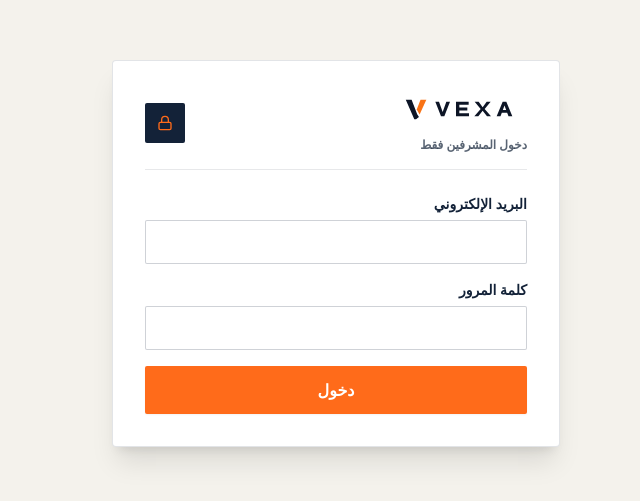
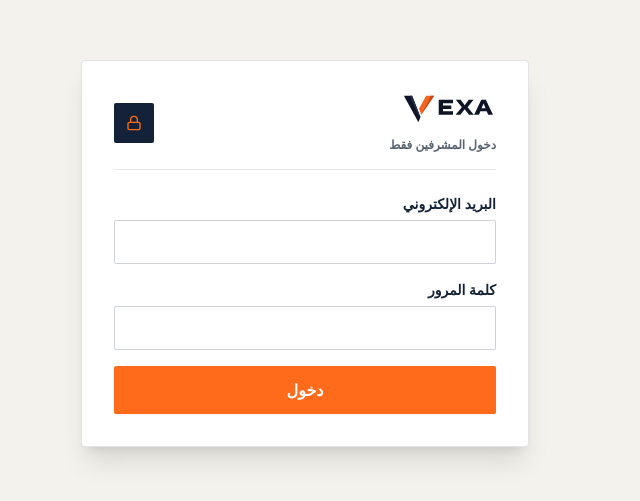
Before and after one commit to abdallahalnagar188/vexa-winter-store, a React (Vite) app: page /admin/login in a window 1280 px wide. Shown: the part 147-648 px from the top of the page, without its empty margins (473-1113 px from the left). Built offline with nearby package versions, Linux system fonts and the light colour scheme; no server answers.

Commit message:
feat: replace VEXA logo with new integrated [V]EXA brand mark across app

```diff
--- a/src/features/admin/layout/Sidebar.tsx
+++ b/src/features/admin/layout/Sidebar.tsx
@@ -46,7 +46,7 @@ export function Sidebar({ onNavigate }: { onNavigate?: () => void }) {
               onClick={onNavigate}
               className={({ isActive }) =>
                 cn(
-                  'flex min-h-11 items-center justify-between rounded-xl px-3.5 text-sm font-bold transition-colors',
+                  'flex min-h-11 items-center justify-between rounded-[2px] px-3.5 text-sm font-bold transition-colors',
                   isActive
                     ? 'bg-[#FF6B1A] text-white shadow-sm'
                     : 'text-[#F4F2EC]/85 hover:bg-[#1C314E]',
@@ -58,7 +58,7 @@ export function Sidebar({ onNavigate }: { onNavigate?: () => void }) {
                 <span>{item.label}</span>
               </span>
               {item.badge && newOrders.length > 0 && (
-                <span className="rounded-full bg-[#132238] px-2 py-0.5 font-display text-xs font-extrabold text-[#FF6B1A] ring-1 ring-[#FF6B1A]">
+                <span className="rounded-[2px] bg-[#132238] px-2 py-0.5 font-display text-xs font-extrabold text-[#FF6B1A] ring-1 ring-[#FF6B1A]">
                   {newOrders.length}
                 </span>
               )}
@@ -71,7 +71,7 @@ export function Sidebar({ onNavigate }: { onNavigate?: () => void }) {
         href="/"
         target="_blank"
         rel="noopener noreferrer"
-        className="mt-4 flex min-h-10 items-center justify-center gap-2 rounded-xl border border-[#F4F2EC]/25 text-xs font-bold text-[#F4F2EC] hover:border-[#FF6B1A] hover:text-[#FF6B1A]"
+        className="mt-4 flex min-h-10 items-center justify-center gap-2 rounded-[2px] border border-[#F4F2EC]/25 text-xs font-bold text-[#F4F2EC] hover:border-[#FF6B1A] hover:text-[#FF6B1A]"
       >
         <ExternalLink className="h-3.5 w-3.5" />
         <span>عرض المتجر</span>
--- a/src/features/admin/layout/TopBar.tsx
+++ b/src/features/admin/layout/TopBar.tsx
@@ -3,6 +3,7 @@ import { useNavigate } from 'react-router-dom';
 import { useQueryClient } from '@tanstack/react-query';
 import { supabase } from '@/lib/supabase';
 import { Button } from '@/shared/components/ui/Button';
+import { VexaLogo } from '@/shared/components/ui/VexaLogo';
 
 export function TopBar({ onOpenMenu }: { onOpenMenu: () => void }) {
   const navigate = useNavigate();
@@ -16,14 +17,17 @@ export function TopBar({ onOpenMenu }: { onOpenMenu: () => void }) {
 
   return (
     <header className="flex h-16 items-center justify-between border-b border-[#132238]/12 bg-[#FFFFFF] px-4 text-[#132238] sm:px-6">
+      <div className="flex items-center gap-3 lg:hidden">
         <button
           type="button"
           onClick={onOpenMenu}
           aria-label="Open menu"
-        className="flex h-10 w-10 items-center justify-center rounded-xl hover:bg-[#132238]/10 lg:hidden"
+          className="flex h-10 w-10 items-center justify-center rounded-[2px] hover:bg-[#132238]/10"
         >
           <Menu className="h-5 w-5" />
         </button>
+        <VexaLogo variant="light-bg" className="h-6 w-auto" />
+      </div>
       <div className="hidden text-sm font-extrabold lg:block">نظام إدارة المبيعات والمخزون</div>
       <Button variant="outline" size="sm" onClick={handleLogout}>
         <LogOut className="h-4 w-4" />
--- a/src/shared/components/ui/VexaLogo.tsx
+++ b/src/shared/components/ui/VexaLogo.tsx
@@ -6,10 +6,32 @@ export interface VexaLogoProps {
   className?: string;
 }
 
-const FILLS: Record<NonNullable<VexaLogoProps['variant']>, { primary: string; accent: string }> = {
-  'dark-bg': { primary: '#FFFFFF', accent: '#F97316' },
-  'light-bg': { primary: '#0D1526', accent: '#F97316' },
-  monochrome: { primary: '#000000', accent: '#000000' },
+interface LogoPalette {
+  primary: string;
+  primaryFacet: string;
+  accent: string;
+  accentFacet: string;
+}
+
+const PALETTES: Record<NonNullable<VexaLogoProps['variant']>, LogoPalette> = {
+  'dark-bg': {
+    primary: '#FFFFFF',
+    primaryFacet: '#CBD5E1',
+    accent: '#F26522',
+    accentFacet: '#C8430E',
+  },
+  'light-bg': {
+    primary: '#0D1526',
+    primaryFacet: '#1E2D4A',
+    accent: '#F26522',
+    accentFacet: '#C8430E',
+  },
+  monochrome: {
+    primary: '#000000',
+    primaryFacet: '#000000',
+    accent: '#000000',
+    accentFacet: '#000000',
+  },
 };
 
 export function VexaLogo({
@@ -17,40 +39,55 @@ export function VexaLogo({
   showWordmark = true,
   className,
 }: VexaLogoProps) {
-  const { primary, accent } = FILLS[variant];
+  const { primary, primaryFacet, accent, accentFacet } = PALETTES[variant];
+
+  const markGeometry = (
+    <g>
+      {/* Left faceted blade of the V */}
+      <polygon points="10,10 39,10 68,84 61,102" fill={primary} />
+      <polygon points="31,10 39,10 68,84 59,75" fill={primaryFacet} />
+      {/* Right faceted blade of the V (accent) */}
+      <polygon points="88,10 116,10 71,76 63,55" fill={accent} />
+      <polygon points="104,10 116,10 71,76 96,29" fill={accentFacet} />
+    </g>
+  );
 
   return (
-    <span dir="ltr" className="inline-flex shrink-0 items-center">
+    <span dir="ltr" className="inline-flex shrink-0 items-center select-none">
       {!showWordmark ? (
         <svg
           xmlns="http://www.w3.org/2000/svg"
-          viewBox="0 0 120 120"
+          viewBox="0 0 126 112"
           fill="none"
           role="img"
           aria-label="VEXA"
           className={cn('block shrink-0', className)}
         >
-          <polygon points="20,24 43,24 65,80 72,91 61,100 54,100" fill={primary} />
-          <polygon points="77,24 100,24 74,80 63,61" fill={accent} />
+          {markGeometry}
         </svg>
       ) : (
         <svg
           xmlns="http://www.w3.org/2000/svg"
-          viewBox="0 0 380 96"
+          viewBox="0 0 334 112"
           fill="none"
           role="img"
           aria-label="VEXA"
           className={cn('block shrink-0', className)}
         >
-          <g transform="translate(8, 8) scale(0.67)">
-            <polygon points="14,18 40,18 65,83 73,96 60,106 52,106" fill={primary} />
-            <polygon points="80,18 106,18 76,84 63,62" fill={accent} />
-          </g>
-          <g fill={primary} transform="translate(106, 26)">
-            <polygon points="0,0 11,0 22,31 33,0 44,0 27,44 17,44" />
-            <path d="M62,0 H100 V9 H72 V17.5 H96 V26.5 H72 V35 H101 V44 H62 Z" />
-            <polygon points="118,0 130,0 142,16.5 154,0 166,0 148,22 167,44 155,44 142,27.5 129,44 117,44 136,22" />
-            <path d="M202,0 H213 L231,44 H219.5 L215.5,33.5 H199.5 L195.5,44 H184 Z M202.5,25 H212.5 L207.5,11.5 Z" />
+          {/* Faceted V acting directly as the V of VEXA (no duplicate V) */}
+          {markGeometry}
+
+          {/* Bold Geometric EXA Wordmark */}
+          <g fill={primary}>
+            {/* E */}
+            <path d="M132,24 H182 V36 H147 V44 H176 V56 H147 V64 H182 V76 H132 Z" />
+            {/* X */}
+            <polygon points="192,24 209,24 223,43 237,24 254,24 233,50 255,76 238,76 223,57 208,76 191,76 213,50" />
+            {/* A */}
+            <path
+              fillRule="evenodd"
+              d="M281,24 H297 L322,76 H305 L300,64 H278 L273,76 H256 Z M289,37 L282,53 H296 Z"
+            />
           </g>
         </svg>
       )}
```
Also changed, not shown: public/favicon.svg. Lines whose indentation alone changed are shown as unchanged.
